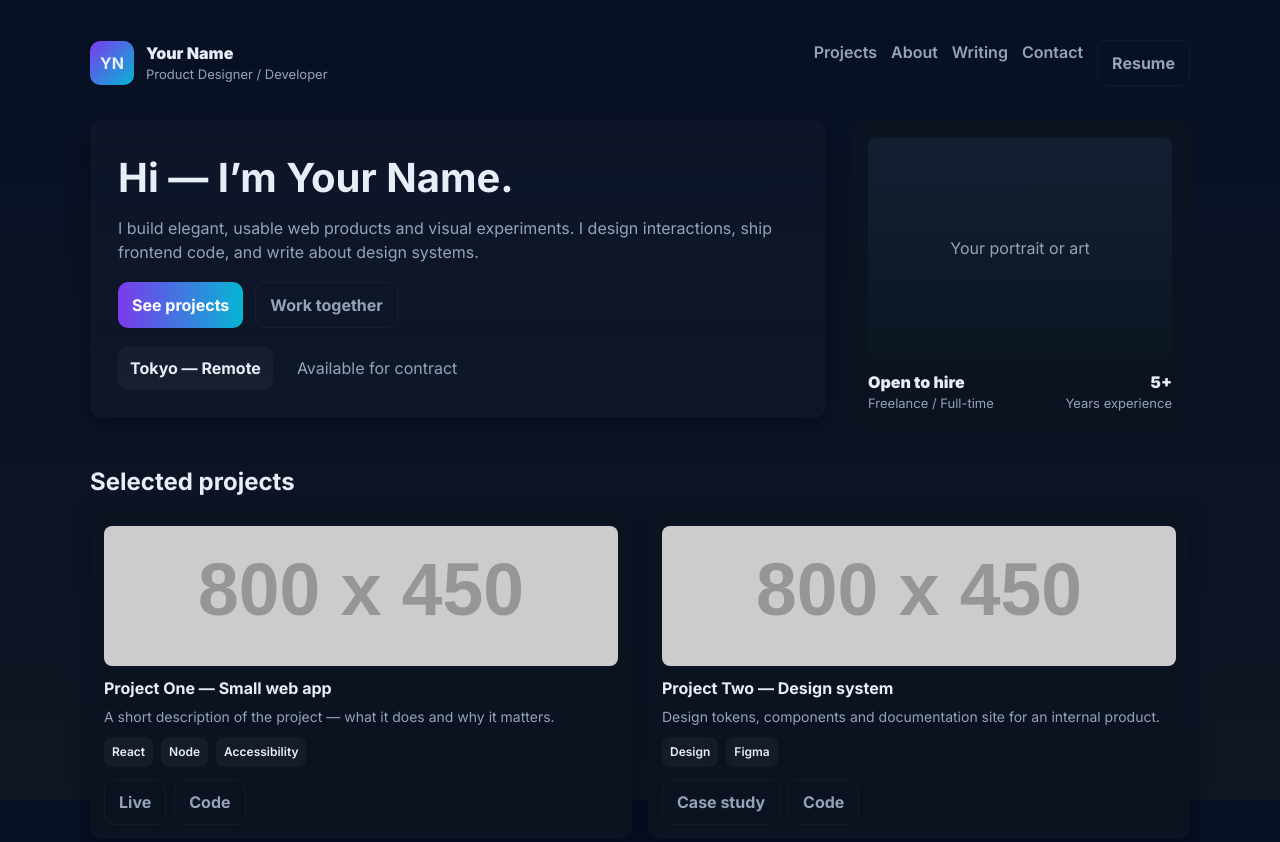
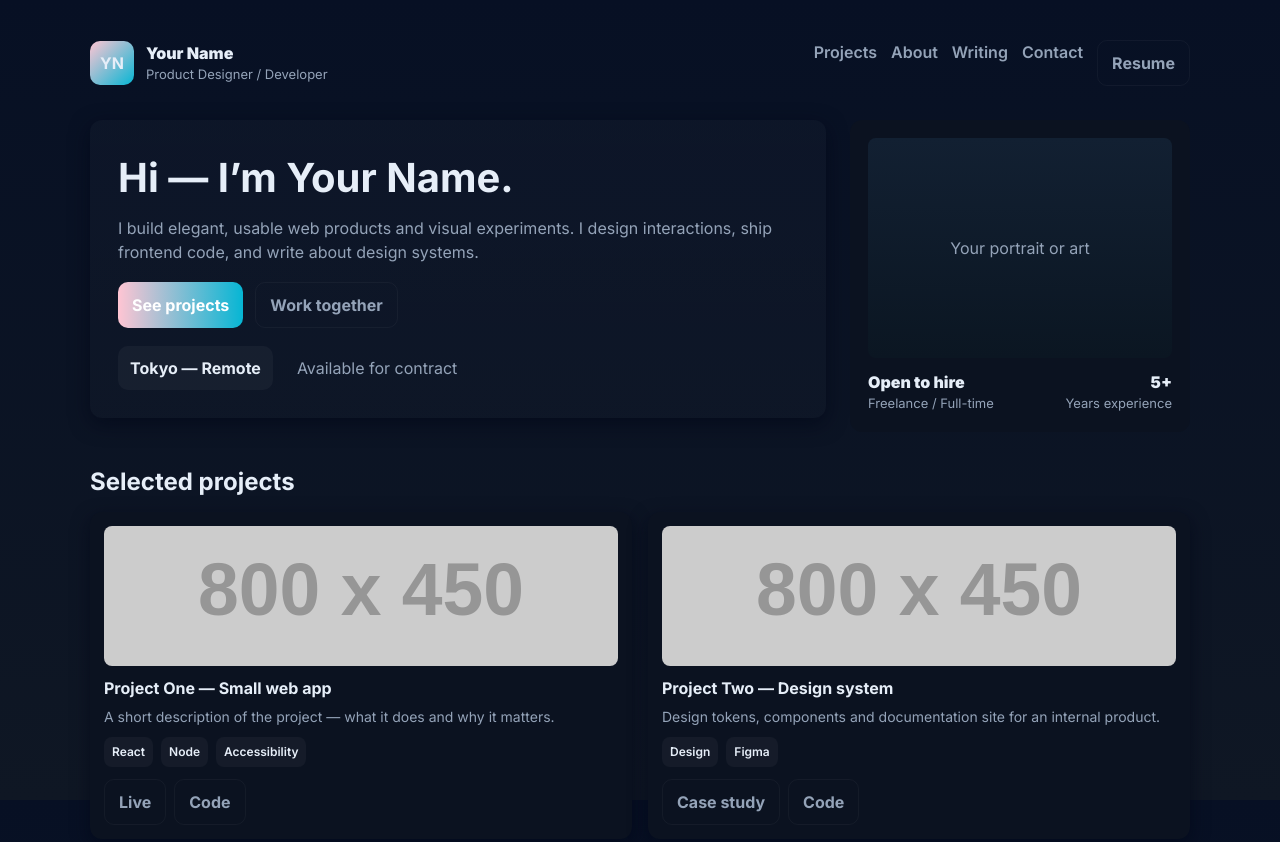
Before and after one commit to Kvthleenhe/KathleenHeDesigns, a plain HTML site: page Portoflio Structure.html in a window 1280 px wide. Shown: the top 842 px of the page. Drawn offline with Linux system fonts and the light colour scheme; placeholder pictures from the web are drawn by us.

Commit message:
Update Portoflio Structure.html

```diff
--- a/Portoflio Structure.html
+++ b/Portoflio Structure.html
@@ -13,7 +13,7 @@
 
   <style>
     :root{
-      --bg:#0f1724; --card:#0b1220; --muted:#94a3b8; --accent:#7c3aed; --glass: rgba(255,255,255,0.04);
+      --bg:#0f1724; --card:#0b1220; --muted:#94a3b8; --accent:#FFC5D3; --glass: rgba(255,255,255,0.04);
       --max-w:1100px; --gap:24px; --radius:12px; --ff: 'Inter', system-ui, -apple-system, "Segoe UI", Roboto, 'Helvetica Neue', Arial;
     }
     *{box-sizing:border-box}
```
